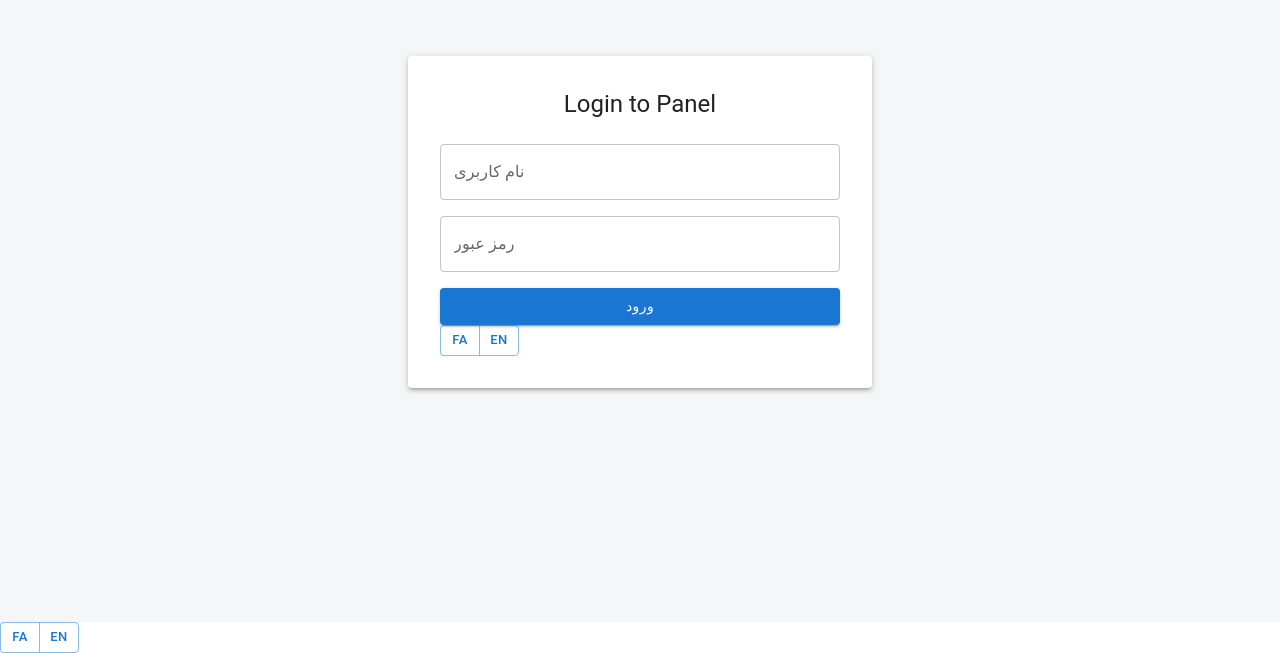
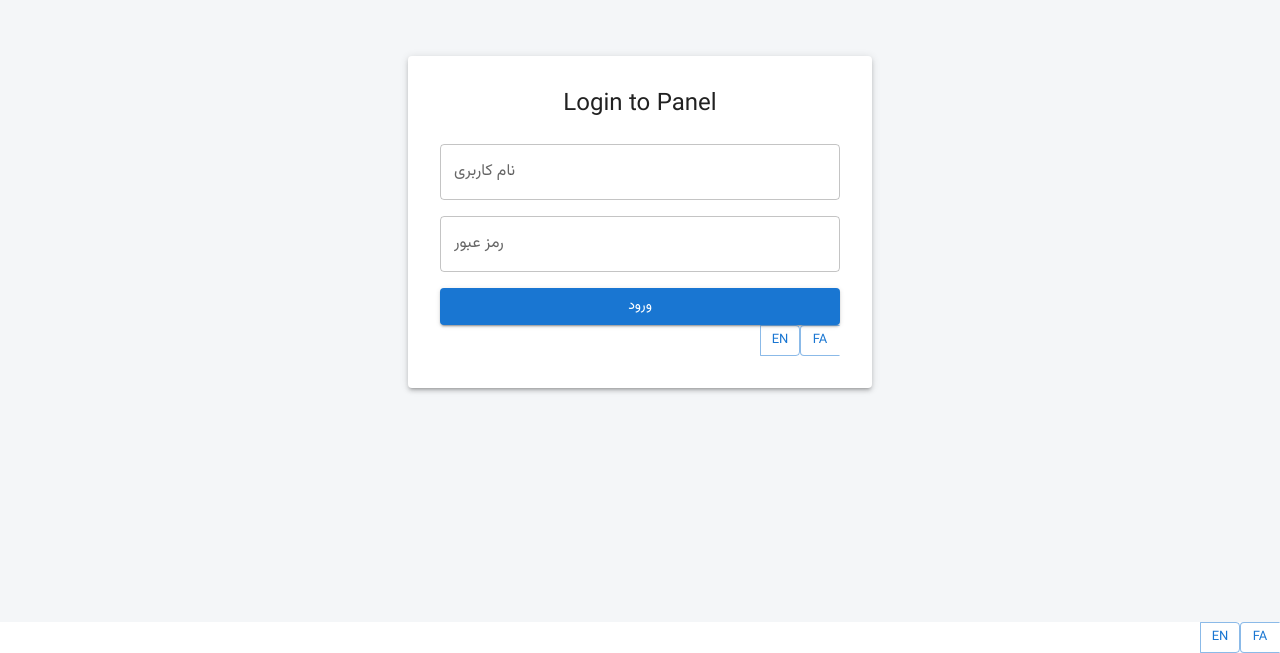
Before and after one commit to alibooresh/Telegram-Inquiry-Panel, a React (Create React App) app: page / in a window 1280 px wide. Shown: the part 178-831 px from the top of the page. Built offline with nearby package versions, Linux system fonts and the light colour scheme.

Commit message:
Add font

```diff
--- a/public/index.html
+++ b/public/index.html
@@ -9,7 +9,6 @@
       name="description"
       content="Web site created using create-react-app"
     />
-    <link href="https://fonts.googleapis.com/css2?family=Vazirmatn&display=swap" rel="stylesheet">
     <link rel="apple-touch-icon" href="%PUBLIC_URL%/logo192.png" />
     <!--
       manifest.json provides metadata used when your web app is installed on a
--- a/src/index.css
+++ b/src/index.css
@@ -1,12 +1,22 @@
+@font-face {
+  font-family: Vazirmatn;
+  src: url("assest/fonts/ttf/Vazirmatn-Regular.ttf");
+}
+@font-face {
+  font-family: iransans;
+  src: url("assest/fonts/ttf/IRANSans.ttf");
+}
 body {
   margin: 0;
-  font-family: 'Vazirmatn';
-  -webkit-font-smoothing: antialiased;
-  -moz-osx-font-smoothing: grayscale;
+  font-family: Vazirmatn !important;
 }
 
-
-code {
-  font-family: source-code-pro, Menlo, Monaco, Consolas, 'Courier New',
-    monospace;
+div, input, span, a, button, fieldset, label {
+  font-family: Vazirmatn !important;
+  direction: rtl;
+  text-align: right;
 }
+/*code {*/
+/*  font-family: source-code-pro, Menlo, Monaco, Consolas, 'Courier New',*/
+/*    monospace;*/
+/*}*/
--- a/src/index.tsx
+++ b/src/index.tsx
@@ -4,14 +4,30 @@ import './index.css';
 import App from './App';
 import reportWebVitals from './reportWebVitals';
 import "./i18n";
+import {createTheme, ThemeProvider} from "@mui/material";
+import {faIR} from "@mui/material/locale";
 
+
+
+const theme = createTheme(
+    {
+        direction: 'rtl',
+        palette: {
+            primary: { main: '#1976d2' },
+        },
+        typography: {
+            fontFamily: 'Vazirmatn'
+        }
+    },
+    faIR,
+);
 const root = ReactDOM.createRoot(
   document.getElementById('root') as HTMLElement
 );
 root.render(
-  <React.StrictMode>
+    <ThemeProvider theme={theme}>
     <App />
-  </React.StrictMode>
+    </ThemeProvider>
 );
 
 // If you want to start measuring performance in your app, pass a function
```
Also changed, not shown: src/assest/fonts/ttf/IRANSans.ttf (added), src/assest/fonts/ttf/Vazirmatn-Regular.ttf (added).
